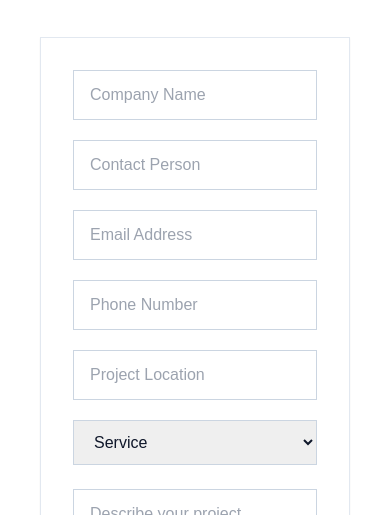
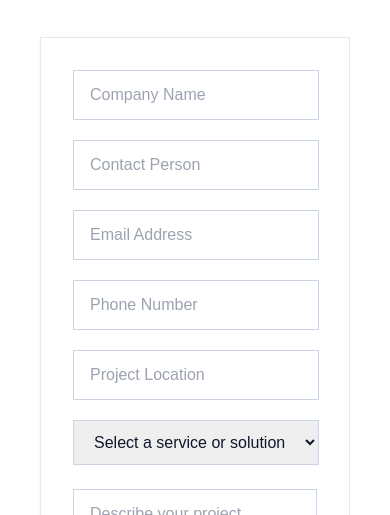
Before and after one commit to delebabs/gnit-website, a Next.js app: page /request-quote in a window 390 px wide. Shown: the part 510-1025 px from the top of the page. Built offline with nearby package versions, Linux system fonts and the light colour scheme; no server answers.

Commit message:
Add Smart Communities to consultation services

```diff
--- a/src/components/forms/QuoteForm.tsx
+++ b/src/components/forms/QuoteForm.tsx
@@ -1 +1,30 @@
-'use client'; import {useState} from 'react'; export default function QuoteForm(){const [sent,setSent]=useState(false); return <form onSubmit={e=>{e.preventDefault();setSent(true)}} className='space-y-6 border border-slate-200 bg-white p-8 shadow-sm'><div className='grid gap-5 md:grid-cols-2'><input required placeholder='Company Name' className='border border-slate-300 px-4 py-3'/><input required placeholder='Contact Person' className='border border-slate-300 px-4 py-3'/><input required type='email' placeholder='Email Address' className='border border-slate-300 px-4 py-3'/><input placeholder='Phone Number' className='border border-slate-300 px-4 py-3'/><input placeholder='Project Location' className='border border-slate-300 px-4 py-3'/><select className='border border-slate-300 px-4 py-3'><option>Service</option><option>Renewable Energy</option><option>ICT Infrastructure</option><option>Electronic Security</option><option>Engineering Consultancy</option></select></div><textarea required rows={8} placeholder='Describe your project requirements' className='w-full border border-slate-300 px-4 py-3'/><button className='bg-[#16A34A] px-7 py-3 font-bold uppercase text-white hover:bg-[#0F172A]'>Submit Request</button>{sent&&<p className='text-sm font-semibold text-gnit-green'>Request captured for submission.</p>}</form>}
+'use client';
+
+import { useState } from 'react';
+
+export default function QuoteForm() {
+  const [sent, setSent] = useState(false);
+
+  return (
+    <form onSubmit={(event) => { event.preventDefault(); setSent(true); }} className="space-y-6 border border-slate-200 bg-white p-8 shadow-sm">
+      <div className="grid gap-5 md:grid-cols-2">
+        <input required placeholder="Company Name" className="border border-slate-300 px-4 py-3" />
+        <input required placeholder="Contact Person" className="border border-slate-300 px-4 py-3" />
+        <input required type="email" placeholder="Email Address" className="border border-slate-300 px-4 py-3" />
+        <input placeholder="Phone Number" className="border border-slate-300 px-4 py-3" />
+        <input placeholder="Project Location" className="border border-slate-300 px-4 py-3" />
+        <select required name="service" defaultValue="" className="border border-slate-300 px-4 py-3">
+          <option value="" disabled>Select a service or solution</option>
+          <option value="renewable-energy">Renewable Energy</option>
+          <option value="ict-infrastructure">ICT Infrastructure</option>
+          <option value="electronic-security">Electronic Security</option>
+          <option value="engineering-consultancy">Engineering Consultancy</option>
+          <option value="smart-communities">GNIT Smart Communities</option>
+        </select>
+      </div>
+      <textarea required rows={8} placeholder="Describe your project requirements" className="w-full border border-slate-300 px-4 py-3" />
+      <button className="bg-[#16A34A] px-7 py-3 font-bold uppercase text-white hover:bg-[#0F172A]">Submit Request</button>
+      {sent && <p className="text-sm font-semibold text-gnit-green">Request captured for submission.</p>}
+    </form>
+  );
+}
```
